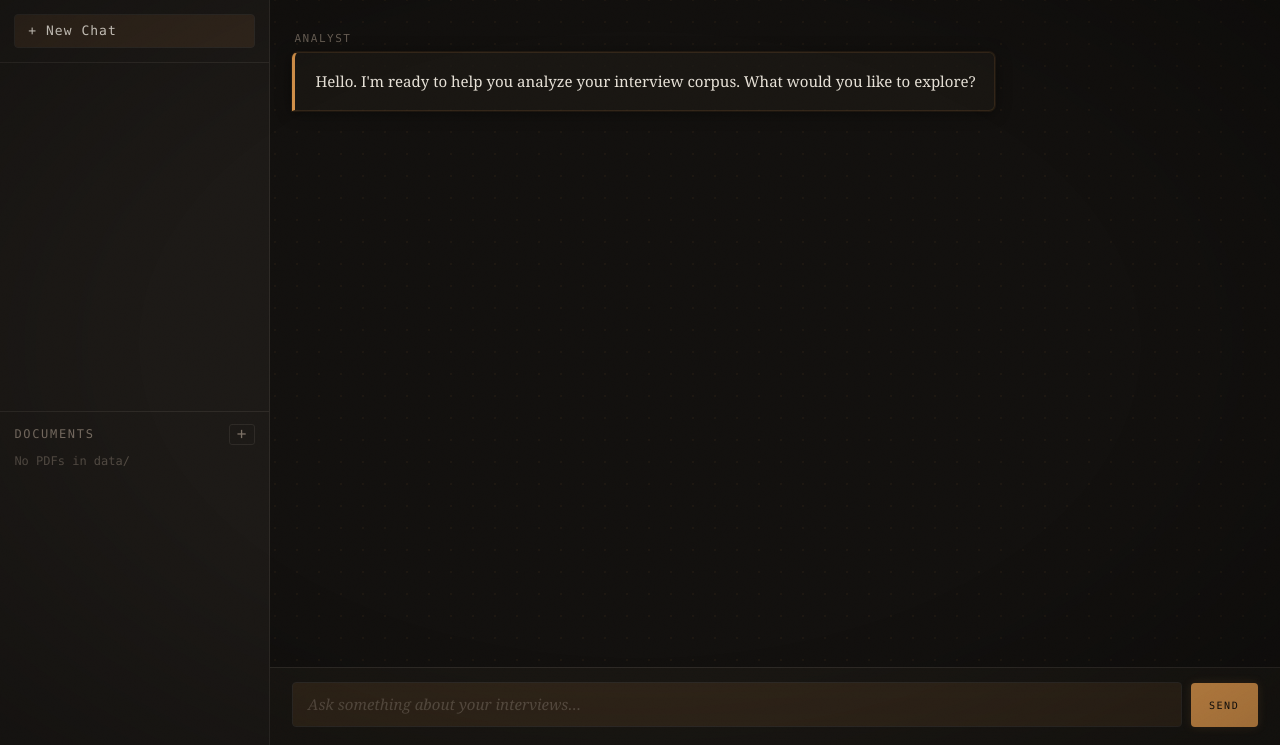
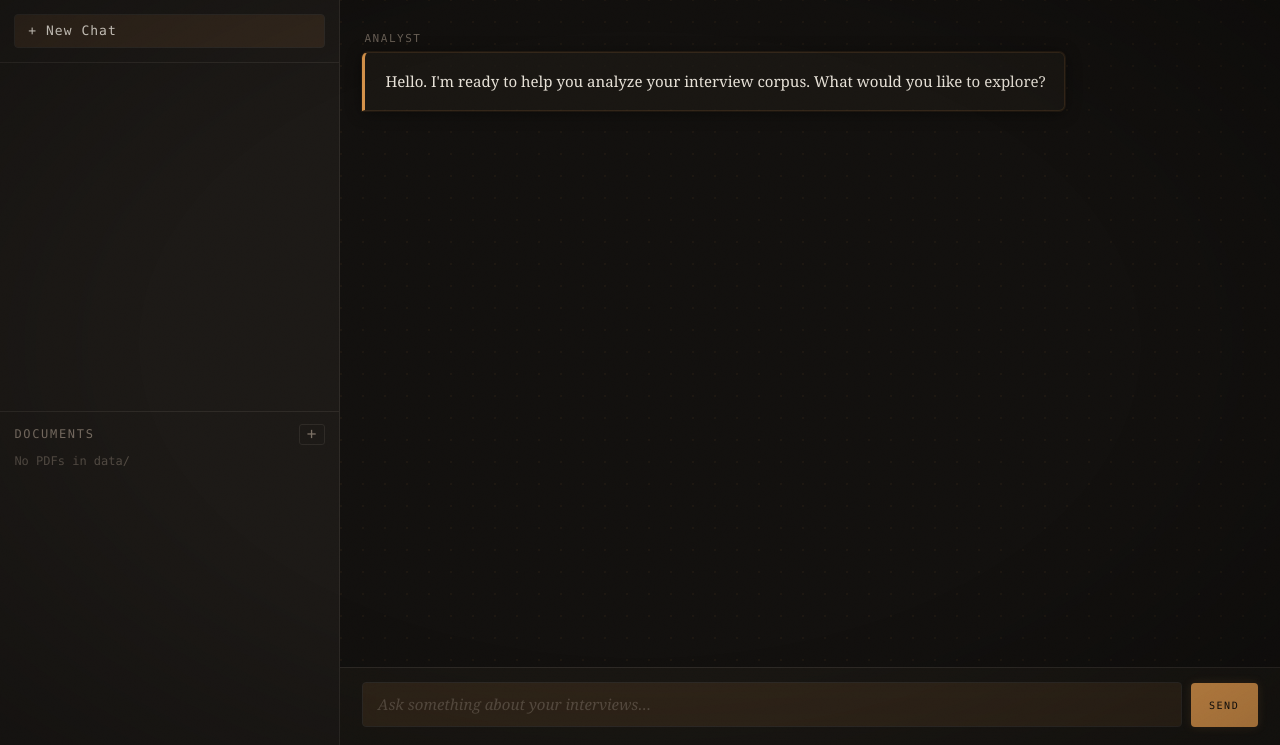
Before and after one commit to JawandS/interview-analyzer, a FastAPI app: page / in a window 1280 px wide. Shown: the part 55-800 px from the top of the page. Run offline with FastAPI, Linux system fonts and the light colour scheme; data that the repository does not hold is empty.

Commit message:
exapnd width

```diff
--- a/app/static/css/sidebar.css
+++ b/app/static/css/sidebar.css
@@ -1,6 +1,6 @@
 /* ── Sidebar ──────────────────────────────────── */
 .sidebar {
-  width: 270px;
+  width: 340px;
   flex-shrink: 0;
   display: flex;
   flex-direction: column;
```
